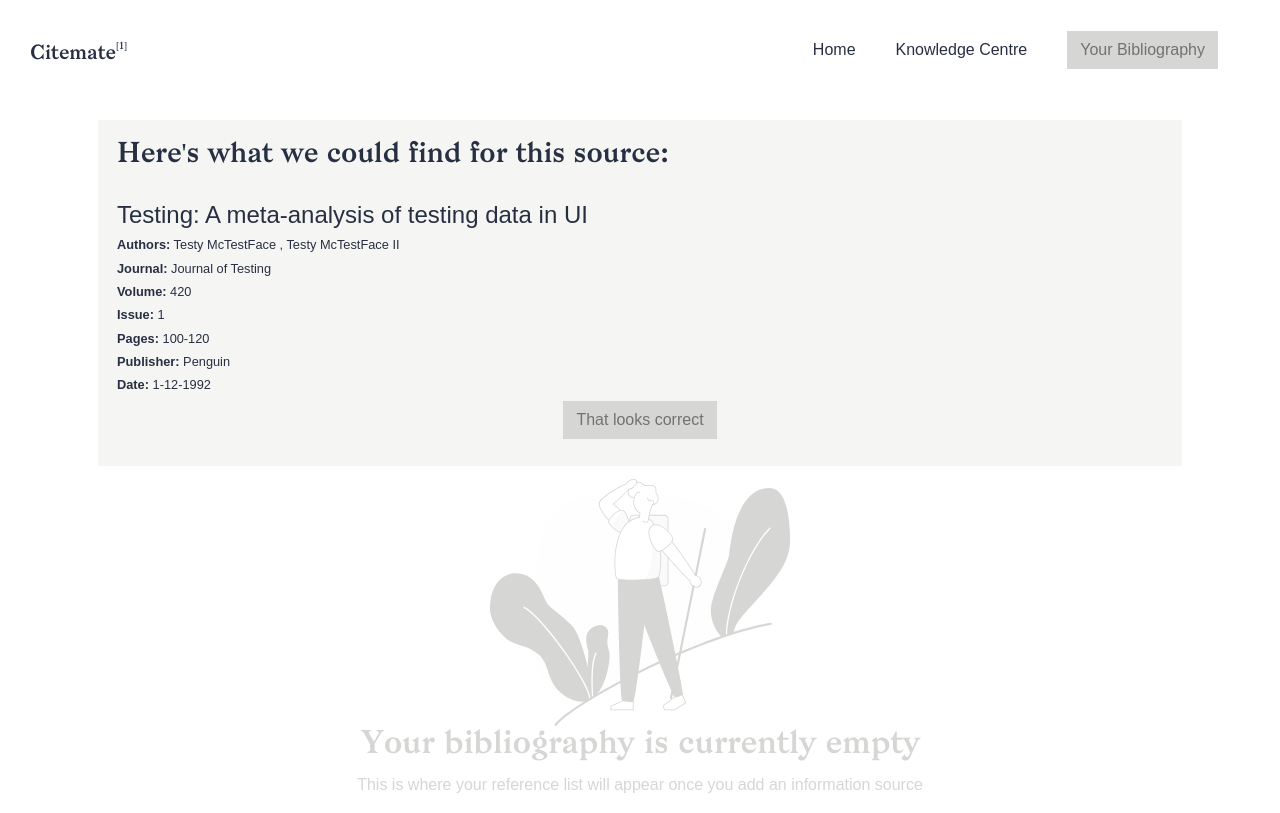
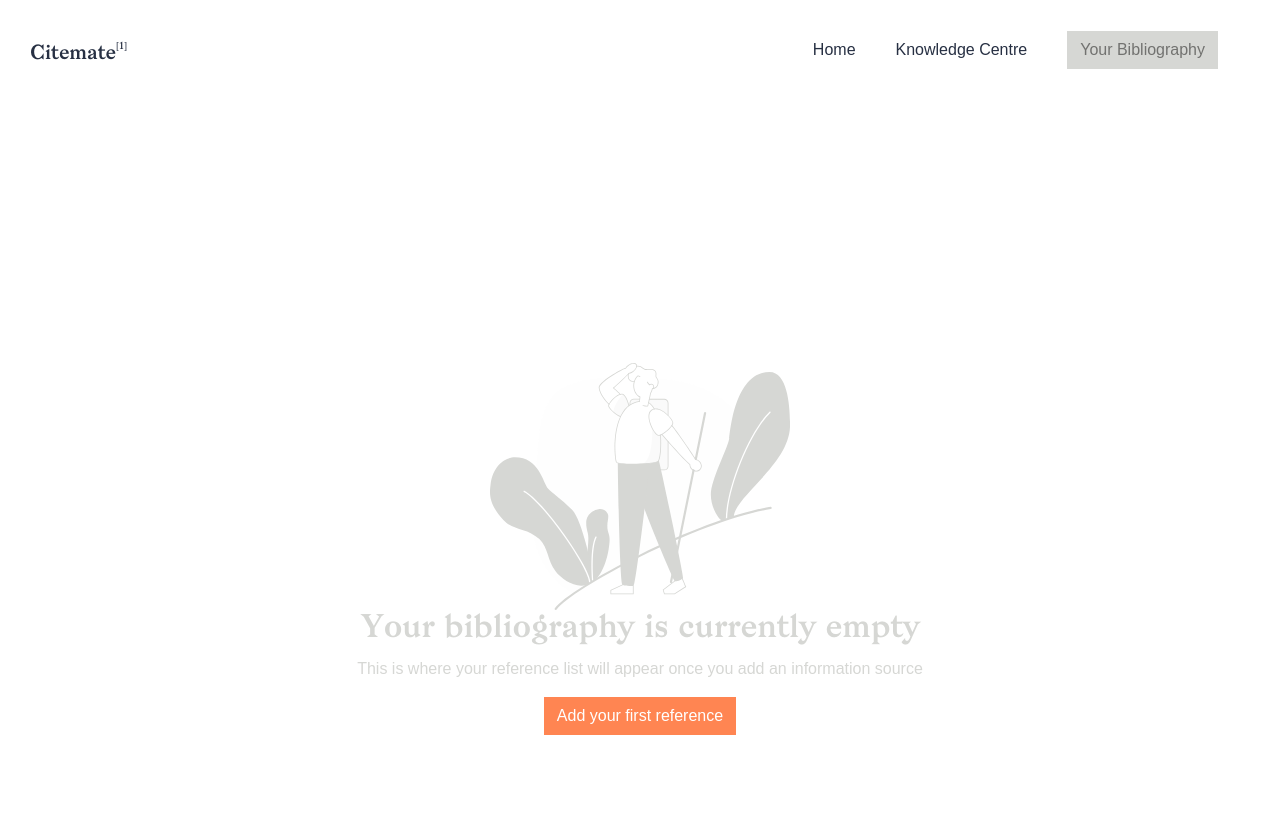
Before and after one commit to honsaar/Citemate, a Vue app: page /cite in a window 1280 px wide. Built offline with nearby package versions, Linux system fonts and the light colour scheme; a web font is replaced by a local one.

Commit message:
Fixes for changing ref style while items are in list

```diff
--- a/src/views/Cite.vue
+++ b/src/views/Cite.vue
@@ -1,11 +1,12 @@
 <template>
   <div class="about">
-    <div class="hero" :class="addingSource ? '' : 'hideHero'">
+    <div class="hero" :class="addingSource || changingStyle ? '' : 'hideHero'">
       <div class="container">
         <!-- use this layout if the bibliography is empty, otherwise change the wording and layout of the top -->
       <div>
-        <div id="refStyle" v-if="selected == ''">
-          <h1 class="brand">First, choose your reference style</h1>
+        <div id="refStyle" v-if="selected == '' && addingSource || selected == '' && changingStyle">
+          <h1 class="brand" v-if="changingStyle">Which reference style do you need?</h1>
+          <h1 class="brand" v-else>First, choose your reference style</h1>
           <p class="subtitle">Don't worry, you can change your reference style at any point.</p>
           <br />
           <div class="styleChoice">
@@ -101,7 +102,7 @@
 
  <!-- show paper details -->
       <div class="results container" style="margin-left: auto;margin-right: auto;">
-        <div class="resultCard" v-if="adding != undefined">
+        <div class="resultCard" v-if="adding">
           <b-row>
             <b-col>
               <h3 class="brand" style="margin-bottom: 1em;">Here's what we could find for this source:</h3>
@@ -150,18 +151,21 @@
       </div>
 
       <!-- emptyState -->
-        <div id="emptyState" v-if="bibliography.length < 1 && !searching" style="text-align: center;">
+        <div id="emptyState" v-if="bibliography.length < 1 && !searching && !addingSource && !adding" style="text-align: center;">
           <img src="../assets/empty.svg" width="300" />
           <h2 class="brand">Your bibliography is currently empty</h2>
           <p>This is where your reference list will appear once you add an information source</p>
+           <p style="text-align: center">
+                <b-btn variant="primary" class="primeButt" @click="addingSource = true">Add your first reference</b-btn>
+              </p>
         </div>
 
 
         <!-- if bibliography isn't empty -->
-        <div class="results container" v-if="!searching && !adding && !addingSource">
+        <div class="results container" v-if="!searching && !adding && !addingSource && bibliography.length > 0">
           <h1 class="brand">Your references</h1>
           <p class="subtitle">Your bibliography currently has {{bibliography.length}} item<span v-if="bibliography.length > 1">s</span>.</p>
-          <p>You are currently using <strong>{{selected}}</strong> referencing style. &nbsp;&nbsp;<b-button variant="primary" class="primeButt" @click="selected = ''">Change</b-button></p>
+          <p v-if="!changingStyle">You are currently using <strong>{{selected}}</strong> referencing style. &nbsp;&nbsp;<b-button variant="primary" class="primeButt" @click="changeStyle()">Change</b-button></p>
 
 
 
@@ -194,9 +198,11 @@
         </div>
       </div>
 
-      <!-- show the results differently. In a modal? -->
+      <!-- show the results -->
       <div class="results container">
+
         <div class="resultCard" v-for="(paper, key) in results" :key="key">
+          <h2 class="brand" v-if="key == 0">Journal results</h2>
           <b-row>
             <b-col sm="12" md="10">
               <p>
@@ -246,23 +252,13 @@ export default {
         { value: "APA", text: "APA" },
         { value: "CSIRO", text: "CSIRO" }
       ],
-      selected: "Harvard",
+      selected: "",
       sourceType: "",
       searching: false,
       loading: false,
-      adding: {
-        authors: [{ given: "Testy", family: "McTestFace" }, { given: "Testy", family: "McTestFace II" }],
-        doi: "11111",
-        issue: "1",
-        journal: "Journal of Testing",
-        link: "http:/example.com:",
-        pages: "100-120",
-        published: { day: "1", month: "12", year: "1992" },
-        publisher: "Penguin",
-        title: "Testing: A meta-analysis of testing data in UI",
-        volume: "420"
-      },
-      addingSource: false
+      adding: undefined,
+      addingSource: false,
+      changingStyle: false
     };
   },
   methods: {
@@ -315,6 +311,7 @@ export default {
               }
               tempResult.pages = search.page;
               this.results.push(tempResult);
+              this.addingSource = false;
             }
           }
         });
@@ -325,12 +322,18 @@ export default {
     styleList() {
       console.log("Loading list of other styles...");
     },
+    changeStyle(){
+      this.selected = '';
+      // this.addingSource = true;
+      this.changingStyle = true;
+    },
     chooseStyle(style) {
       console.log("Current reference style is " + style);
       if (this.selected !== style) {
         this.selected = style;
       }
       console.log(this.selected);
+      this.changingStyle = false;
     },
     assessSource(source) {
       //remove search results, show paper details and confirm if it needs to be added.
@@ -358,7 +361,7 @@ export default {
   height: 0px !important;
   min-height: 0px;
   padding: 0;
-  transition: all 0.4s ease-in-out;
+  transition: all 0.7s ease-in-out;
 }
 .styleList {
   font-size: 0.8em;
@@ -372,6 +375,7 @@ export default {
 
 #emptyState {
   color: #d6d7d4;
+  margin-top: 20%;
 }
 
 .refLists {
```
